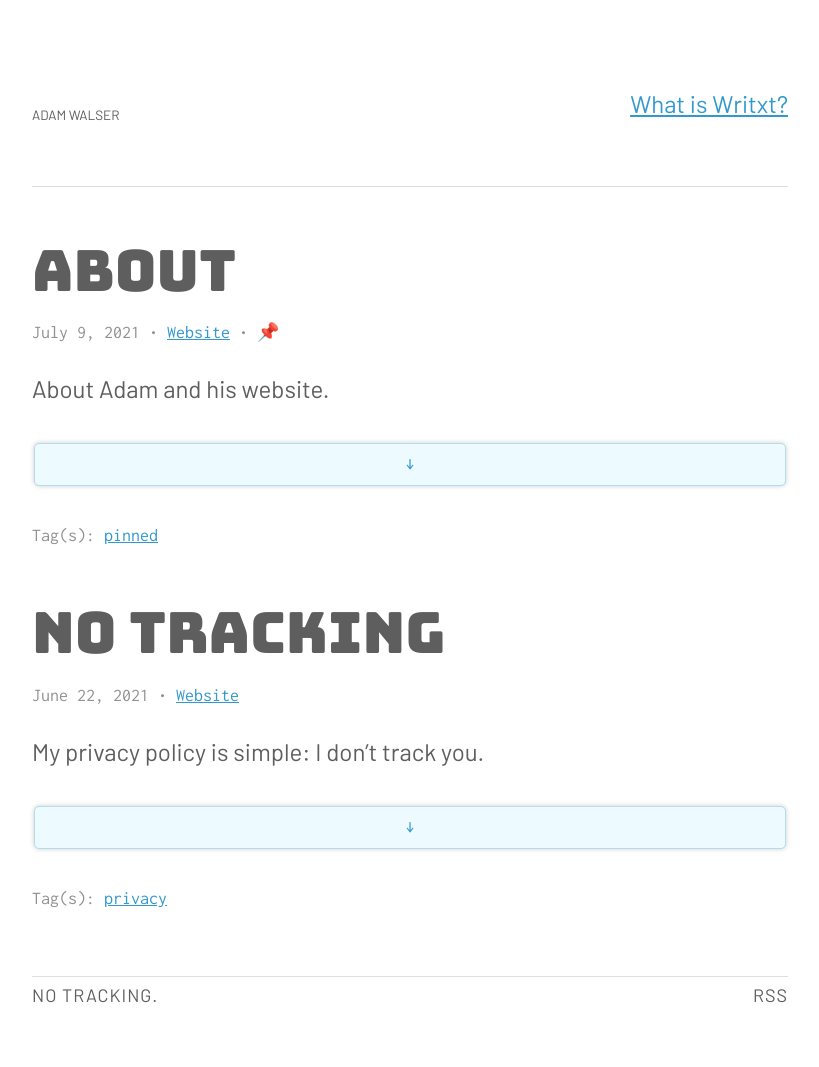
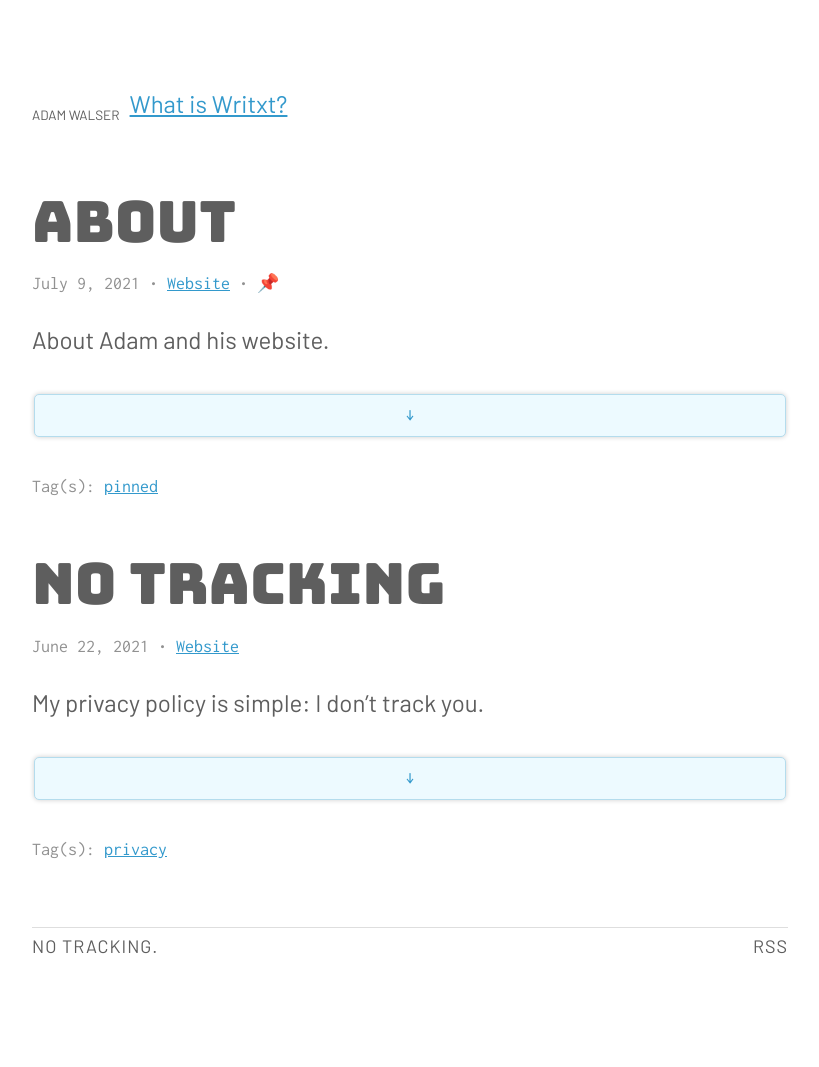
Before and after one commit to ajpwalser/ajpwalser.github.io, a Jekyll site: the page built from index.html, in a window 1280 px wide. Shown: the whole page, without its empty margins (230-1049 px from the left). Built offline with Jekyll 4.4.1, drawn with Linux system fonts in a browser that asks for light colours; the list of posts is cut into pages by our own code; after the commit the page ends 1018 px from its top, so only the background shows below that.

Commit message:
Update default.html

```diff
--- a/_layouts/default.html
+++ b/_layouts/default.html
@@ -22,8 +22,8 @@
     <nav>
         <a href="https://writxt.fun">What is Writxt?</a>
     </nav>
-</header>
-      <hr>
+     <hr>
+   </header>
    <main aria-label="Content" role="main">
       {{ content }}
    </main>
```
